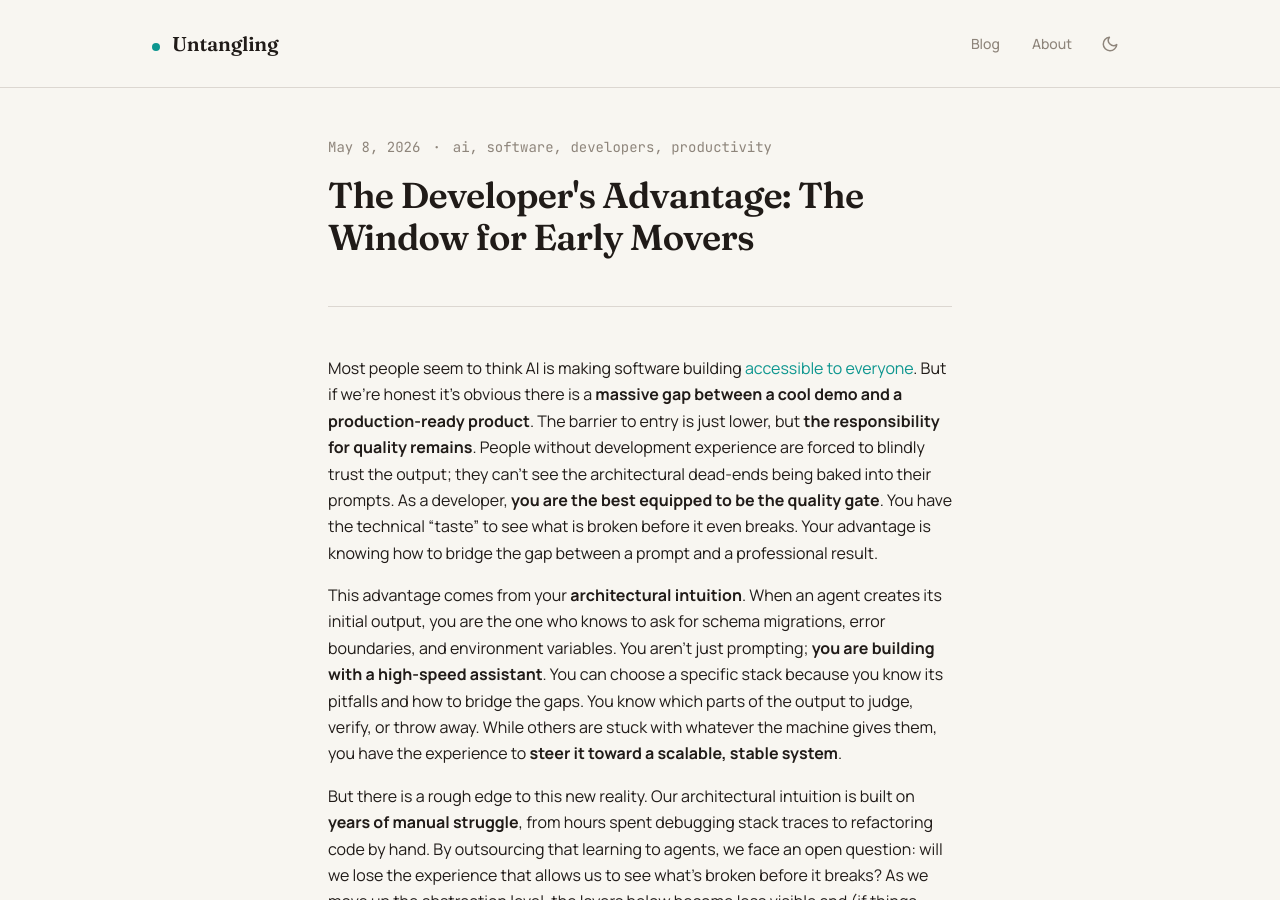
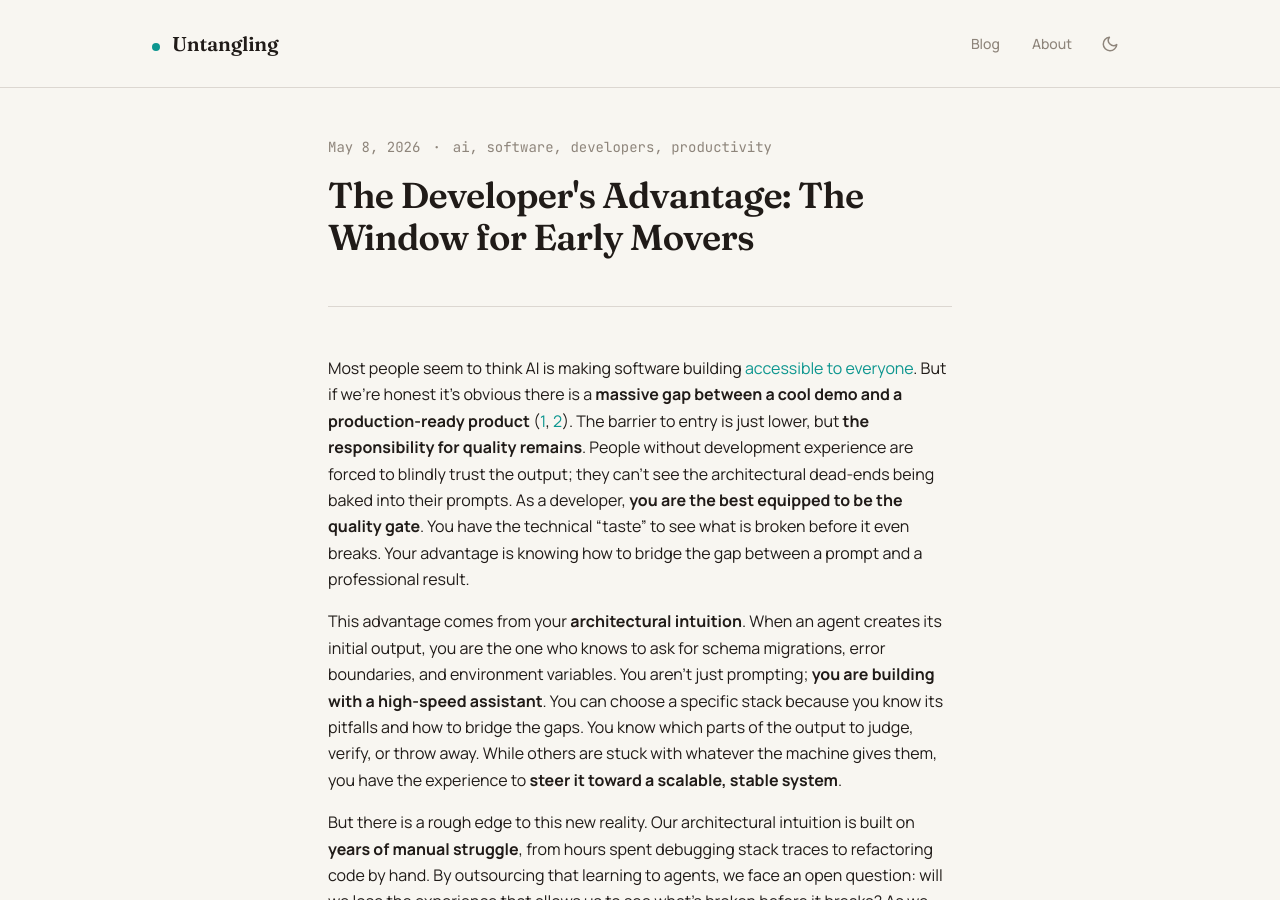
Before and after one commit to arienkock/arienkock.github.io, a Jekyll site: the page built from _posts/2026-05-08-the-developers-advantage-why-you-should-be-playing-with-ai.md, in a window 1280 px wide and 900 px high. Built offline with Jekyll 4.4.1, drawn with Linux system fonts in a browser that asks for light colours.

Commit message:
Add citations for demo-to-production gap claim
Links to Wiz's Moltbook security report and a Reddit post showing API keys exposed by vibe coders.

https://claude.ai/code/session_012pCv3ZLqoJLY2gSVTfxngk

```diff
--- a/_posts/2026-05-08-the-developers-advantage-why-you-should-be-playing-with-ai.md
+++ b/_posts/2026-05-08-the-developers-advantage-why-you-should-be-playing-with-ai.md
@@ -5,7 +5,7 @@ tags: [ai, software, developers, productivity]
 published: true
 ---
 
-Most people seem to think AI is making software building [accessible to everyone](https://news.harvard.edu/gazette/story/2026/04/vibe-coding-may-offer-insight-into-our-ai-future/). But if we're honest it's obvious there is a **massive gap between a cool demo and a production-ready product**. The barrier to entry is just lower, but **the responsibility for quality remains**. People without development experience are forced to blindly trust the output; they can't see the architectural dead-ends being baked into their prompts. As a developer, **you are the best equipped to be the quality gate**. You have the technical "taste" to see what is broken before it even breaks. Your advantage is knowing how to bridge the gap between a prompt and a professional result.
+Most people seem to think AI is making software building [accessible to everyone](https://news.harvard.edu/gazette/story/2026/04/vibe-coding-may-offer-insight-into-our-ai-future/). But if we're honest it's obvious there is a **massive gap between a cool demo and a production-ready product** ([1](https://www.wiz.io/blog/exposed-moltbook-database-reveals-millions-of-api-keys), [2](https://www.reddit.com/r/vibecoding/s/jlo3AIGoAh)). The barrier to entry is just lower, but **the responsibility for quality remains**. People without development experience are forced to blindly trust the output; they can't see the architectural dead-ends being baked into their prompts. As a developer, **you are the best equipped to be the quality gate**. You have the technical "taste" to see what is broken before it even breaks. Your advantage is knowing how to bridge the gap between a prompt and a professional result.
 
 This advantage comes from your **architectural intuition**. When an agent creates its initial output, you are the one who knows to ask for schema migrations, error boundaries, and environment variables. You aren't just prompting; **you are building with a high-speed assistant**. You can choose a specific stack because you know its pitfalls and how to bridge the gaps. You know which parts of the output to judge, verify, or throw away. While others are stuck with whatever the machine gives them, you have the experience to **steer it toward a scalable, stable system**.
 
```
